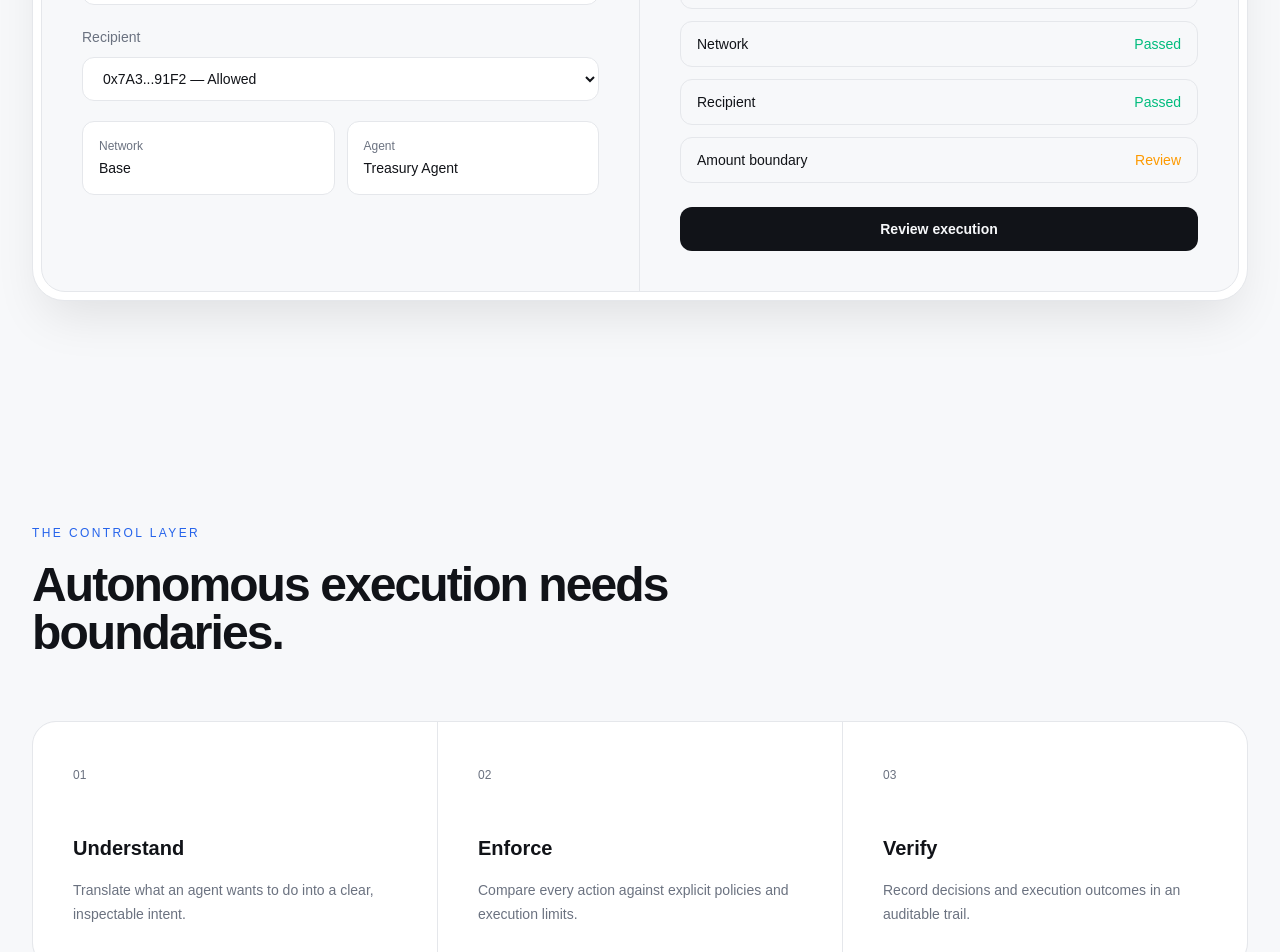
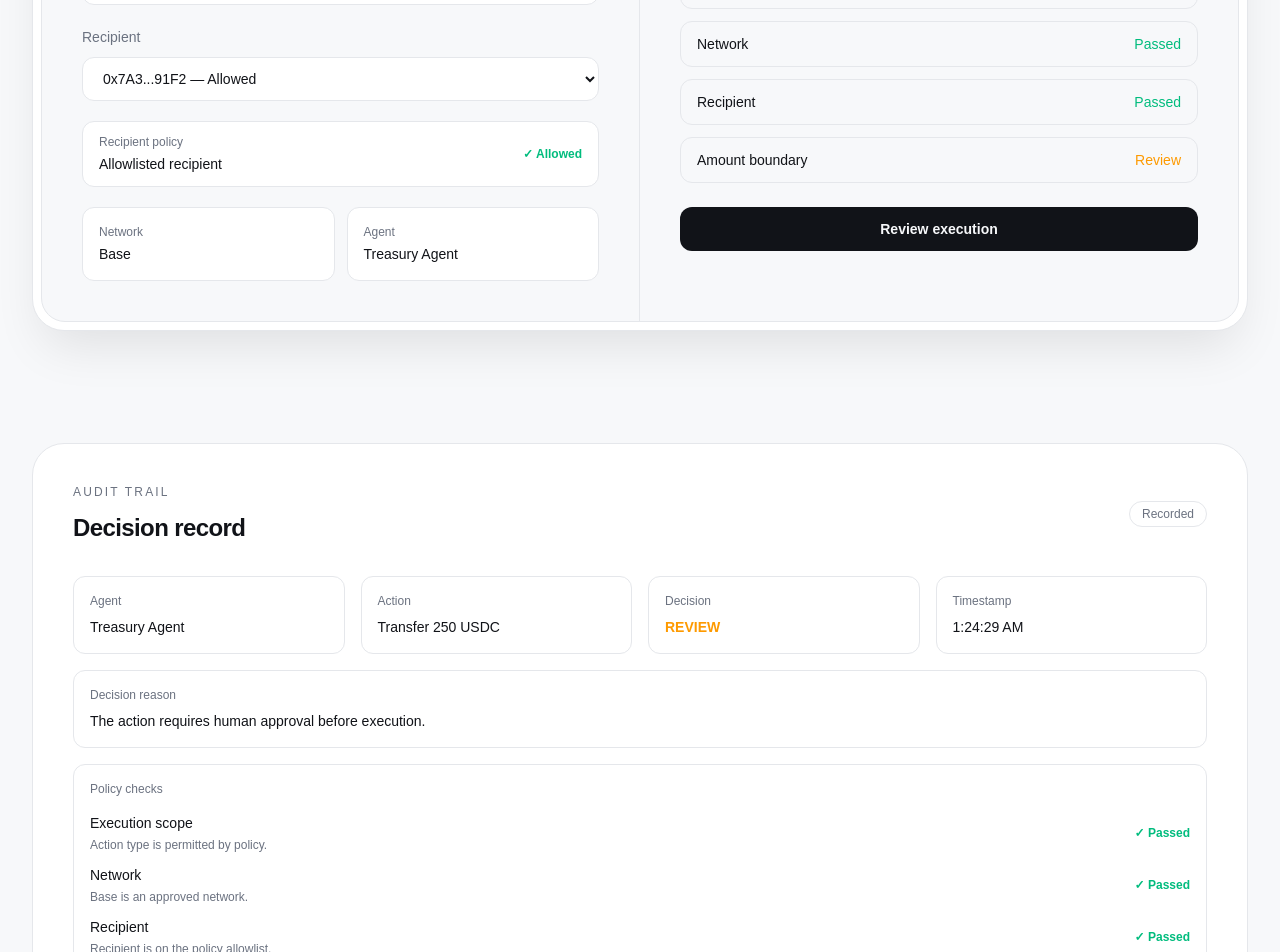
Before and after one commit to okaibit/ClearX, a Next.js app: page / in a window 1280 px wide. Shown: the part 1040-1992 px from the top of the page. Built offline with nearby package versions, Linux system fonts and the light colour scheme.

Commit message:
feat: add ClearX policy evaluation API

```diff
--- /dev/null
+++ b/src/app/api/evaluate/route.ts
@@ -0,0 +1,40 @@
+import { NextResponse } from "next/server";
+import { evaluateAction } from "@/lib/clearx/policy";
+import { createAuditEvent } from "@/lib/clearx/audit";
+
+export async function POST(request: Request) {
+  try {
+    const body = await request.json();
+
+    if (!body?.agent || !body?.action) {
+      return NextResponse.json(
+        {
+          error: "agent and action are required",
+        },
+        { status: 400 },
+      );
+    }
+
+    const result = evaluateAction(body.action);
+
+    const auditEvent = createAuditEvent(
+      body.agent,
+      body.action,
+      result,
+    );
+
+    return NextResponse.json({
+      decision: result.decision,
+      reason: result.reason,
+      checks: result.checks,
+      auditEvent,
+    });
+  } catch {
+    return NextResponse.json(
+      {
+        error: "Invalid evaluation request",
+      },
+      { status: 400 },
+    );
+  }
+}
--- a/src/app/page.tsx
+++ b/src/app/page.tsx
@@ -2,6 +2,7 @@
 
 import { useEffect, useState } from "react";
 import { evaluateAction } from "@/lib/clearx/policy";
+import { createAuditEvent } from "@/lib/clearx/audit";
 
 type Theme = "light" | "dark";
 
@@ -9,6 +10,7 @@ export default function Home() {
  const [theme, setTheme] = useState<Theme>("dark");
  const [amount, setAmount] = useState(250);
  const [recipient, setRecipient] = useState("0x7A3...91F2");
+ const [auditEvent, setAuditEvent] = useState<ReturnType<typeof createAuditEvent> | null>(null);
 
  const decision = evaluateAction({
    type: "TRANSFER",
@@ -17,6 +19,24 @@ export default function Home() {
    recipient,
    network: "Base",
  });
+
+ useEffect(() => {
+   const event = createAuditEvent(
+     "Treasury Agent",
+     {
+       type: "TRANSFER",
+       amount,
+       asset: "USDC",
+       recipient,
+       network: "Base",
+     },
+     decision,
+   );
+
+   setAuditEvent(event);
+   // The action inputs are the actual audit triggers.
+   // eslint-disable-next-line react-hooks/exhaustive-deps
+ }, [amount, recipient]);
 
  useEffect(() => {
  const saved = localStorage.getItem("clearx-theme") as Theme | null;
@@ -155,6 +175,31 @@ export default function Home() {
                     </select>
                   </label>
 
+                  <div className="flex items-center justify-between rounded-xl border border-[var(--border)] bg-[var(--surface)] px-4 py-3">
+                    <div>
+                      <p className="text-xs text-[var(--muted)]">
+                        Recipient policy
+                      </p>
+                      <p className="mt-1 text-sm font-medium">
+                        {recipient === "0x7A3...91F2"
+                          ? "Allowlisted recipient"
+                          : "Unknown recipient"}
+                      </p>
+                    </div>
+
+                    <span
+                      className={`text-xs font-semibold ${
+                        recipient === "0x7A3...91F2"
+                          ? "text-emerald-500"
+                          : "text-red-500"
+                      }`}
+                    >
+                      {recipient === "0x7A3...91F2"
+                        ? "✓ Allowed"
+                        : "× Blocked"}
+                    </span>
+                  </div>
+
                   <div className="grid grid-cols-2 gap-3">
                     <div className="rounded-xl border border-[var(--border)] bg-[var(--surface)] p-4">
                       <p className="text-xs text-[var(--muted)]">Network</p>
@@ -246,6 +291,117 @@ export default function Home() {
         </div>
       </section>
 
+      <section className="mx-auto max-w-7xl px-6 pb-28 lg:px-8">
+        <div className="rounded-[2rem] border border-[var(--border)] bg-[var(--surface)] p-7 lg:p-10">
+          <div className="flex items-center justify-between">
+            <div>
+              <p className="text-xs uppercase tracking-[0.18em] text-[var(--muted)]">
+                Audit trail
+              </p>
+              <h2 className="mt-3 text-2xl font-semibold tracking-tight">
+                Decision record
+              </h2>
+            </div>
+
+            <span className="rounded-full border border-[var(--border)] px-3 py-1 text-xs text-[var(--muted)]">
+              {auditEvent ? "Recorded" : "Waiting"}
+            </span>
+          </div>
+
+          {auditEvent && (
+            <>
+              <div className="mt-8 grid gap-4 sm:grid-cols-2 lg:grid-cols-4">
+                <div className="rounded-xl border border-[var(--border)] p-4">
+                  <p className="text-xs text-[var(--muted)]">Agent</p>
+                  <p className="mt-2 text-sm font-medium">
+                    {auditEvent.agent}
+                  </p>
+                </div>
+
+                <div className="rounded-xl border border-[var(--border)] p-4">
+                  <p className="text-xs text-[var(--muted)]">Action</p>
+                  <p className="mt-2 text-sm font-medium">
+                    Transfer {auditEvent.action.amount} {auditEvent.action.asset}
+                  </p>
+                </div>
+
+                <div className="rounded-xl border border-[var(--border)] p-4">
+                  <p className="text-xs text-[var(--muted)]">Decision</p>
+                  <p
+                    className={`mt-2 text-sm font-semibold ${
+                      auditEvent.decision === "APPROVE"
+                        ? "text-emerald-500"
+                        : auditEvent.decision === "REVIEW"
+                          ? "text-amber-500"
+                          : "text-red-500"
+                    }`}
+                  >
+                    {auditEvent.decision}
+                  </p>
+                </div>
+
+                <div className="rounded-xl border border-[var(--border)] p-4">
+                  <p className="text-xs text-[var(--muted)]">Timestamp</p>
+                  <p className="mt-2 text-sm font-medium">
+                    {new Date(auditEvent.timestamp).toLocaleTimeString()}
+                  </p>
+                </div>
+              </div>
+
+              <div className="mt-4 rounded-xl border border-[var(--border)] p-4">
+                <p className="text-xs text-[var(--muted)]">
+                  Decision reason
+                </p>
+                <p className="mt-2 text-sm">{auditEvent.reason}</p>
+              </div>
+
+              <div className="mt-4 rounded-xl border border-[var(--border)] p-4">
+                <p className="text-xs text-[var(--muted)]">Policy checks</p>
+
+                <div className="mt-4 space-y-3">
+                  {auditEvent.checks.map((check) => (
+                    <div
+                      key={check.name}
+                      className="flex items-center justify-between gap-4"
+                    >
+                      <div>
+                        <p className="text-sm font-medium">{check.name}</p>
+                        <p className="mt-1 text-xs text-[var(--muted)]">
+                          {check.reason}
+                        </p>
+                      </div>
+
+                      <span
+                        className={`shrink-0 text-xs font-semibold ${
+                          check.status === "PASSED"
+                            ? "text-emerald-500"
+                            : check.status === "REVIEW"
+                              ? "text-amber-500"
+                              : "text-red-500"
+                        }`}
+                      >
+                        {check.status === "PASSED"
+                          ? "✓ Passed"
+                          : check.status === "REVIEW"
+                            ? "! Review"
+                            : "× Blocked"}
+                      </span>
+                    </div>
+                  ))}
+                </div>
+              </div>
+
+              <div className="mt-4 rounded-xl border border-[var(--border)] p-4">
+                <p className="text-xs text-[var(--muted)]">Event ID</p>
+                <p className="mt-2 break-all font-mono text-xs">
+                  {auditEvent.id}
+                </p>
+              </div>
+            </>
+          )}
+        </div>
+      </section>
+
       <section id="how" className="mx-auto max-w-7xl px-6 py-28 lg:px-8">
  <div className="max-w-2xl">
  <p className="text-xs uppercase tracking-[0.2em] text-[var(--accent)]">
--- /dev/null
+++ b/src/lib/clearx/audit.ts
@@ -0,0 +1,27 @@
+import type { AgentAction, PolicyResult } from "./policy";
+
+export type AuditEvent = {
+  id: string;
+  timestamp: string;
+  agent: string;
+  action: AgentAction;
+  decision: PolicyResult["decision"];
+  reason: string;
+  checks: PolicyResult["checks"];
+};
+
+export function createAuditEvent(
+  agent: string,
+  action: AgentAction,
+  result: PolicyResult,
+): AuditEvent {
+  return {
+    id: crypto.randomUUID(),
+    timestamp: new Date().toISOString(),
+    agent,
+    action,
+    decision: result.decision,
+    reason: result.reason,
+    checks: result.checks,
+  };
+}
```
